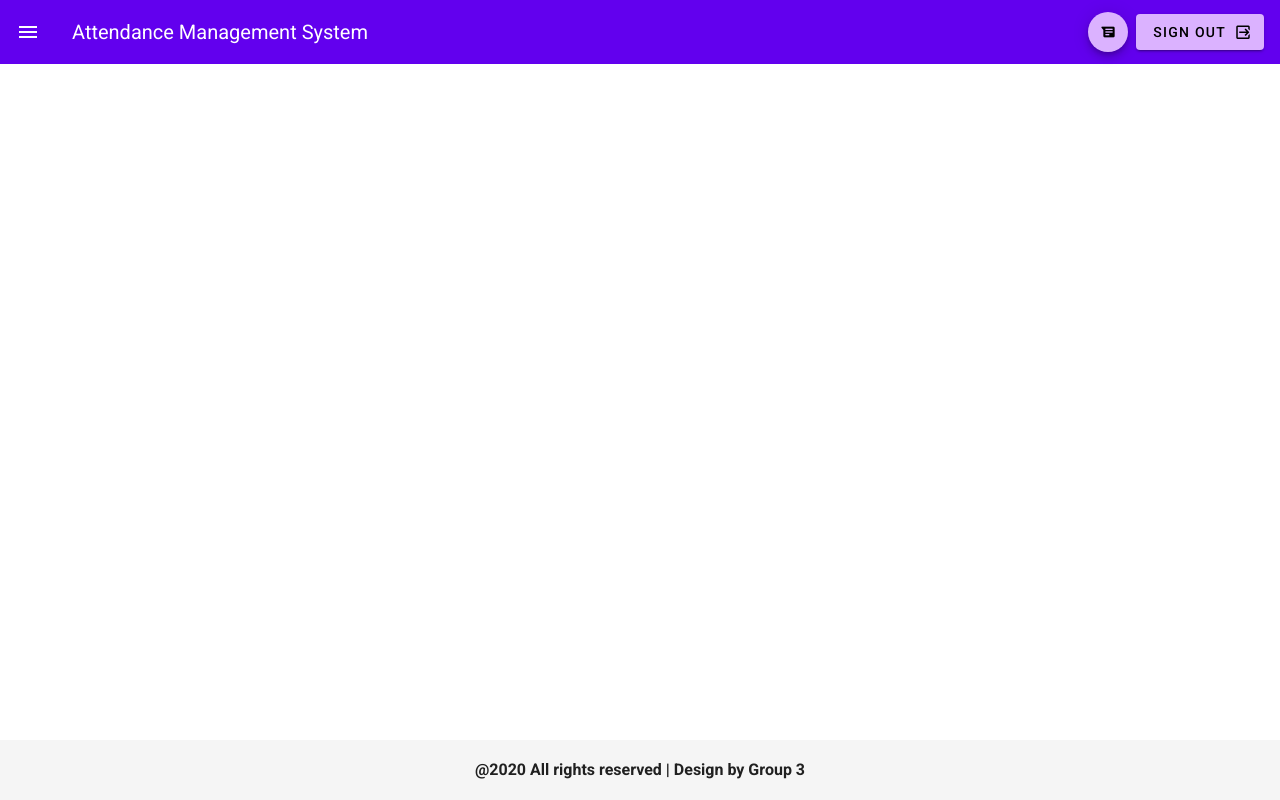
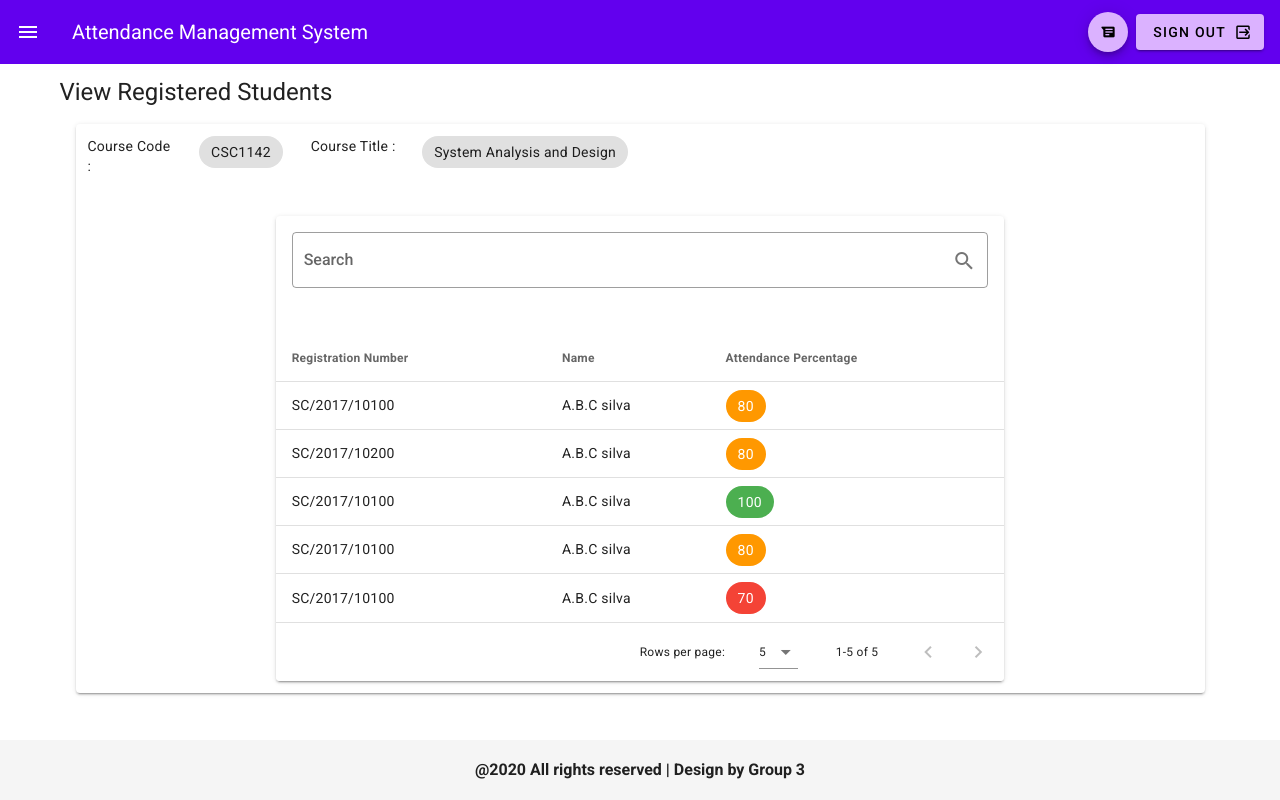
Before and after one commit to GimanthaDissanayake/attendance-management-system, a Vue app: page /RegisteredStudents in a window 1280 px wide. Built offline with nearby package versions, Linux system fonts and the light colour scheme.

Commit message:
added ViewRegisteredStudents

```diff
--- a/src/router.js
+++ b/src/router.js
@@ -7,6 +7,7 @@ import ViewAttendance from './views/ViewAttendance.vue'
 import ViewMahapolaEligibility from './views/ViewMahapolaEligibility.vue'
 import ViewDetailedAttendance from './views/ViewDetailedAttendance.vue'
 import ViewDetailedCourse from './views/ViewDetailedCourse.vue'
+import ViewRegisteredStudents from './views/ViewRegisteredStudents.vue'
 import ViewAlerts from "./views/ViewAlerts.vue"
 import MarkAttendance from "./views/MarkAttendance.vue"
 
@@ -52,6 +53,11 @@ export default new Router({
       component: ViewDetailedCourse
     },
     {
+      path: '/RegisteredStudents',
+      name: 'registeredstudents',
+      component: ViewRegisteredStudents
+    },
+    {
       path: '/ViewAlerts',
       name: 'viewalerts',
       component: ViewAlerts
--- /dev/null
+++ b/src/views/ViewRegisteredStudents.vue
@@ -0,0 +1,118 @@
+<template>
+  <v-container>
+    <p class='text-h5'>View Registered Students</p>
+
+    <v-card class="mx-4 mb-4 text-body-2">
+        <v-container>
+            <v-row>
+                <v-col cols="12" sm="6" md="6">
+                    <v-row>
+                        <v-col>
+                            <p>Course Code :</p>
+                        </v-col>
+                        <v-col>
+                            <v-chip>{{course.course_code}}</v-chip>
+                        </v-col>
+                        <v-col>
+                            <p>Course Title :</p>
+                        </v-col>
+                        <v-col>
+                            <v-chip>{{course.course_title}}</v-chip>
+                        </v-col>
+                    </v-row>
+                </v-col>
+            </v-row>
+        </v-container>
+        <v-container>
+            <v-row align="center" justify="center">
+                <v-col cols="12" sm="8" md="8">
+                    <v-card>
+                        <v-card-title>
+                            <v-text-field
+                            v-model="search"
+                            label="Search"
+                            placeholder="Enter Student Registration Number or Name to search"
+                            append-icon="mdi-magnify"
+                            outlined
+                            clearable
+                            single-line>
+                            </v-text-field>
+                        </v-card-title>
+                        <v-data-table
+                        :headers="headers"
+                        :items="students"
+                        :search="search"
+                        :items-per-page="5" >
+                            <template v-slot:item.percentage="{ item }">
+                                <v-chip
+                                :color="getColor(item.percentage)"
+                                dark>
+                                    {{ item.percentage }}
+                                </v-chip>
+                            </template>
+                        </v-data-table>
+                    </v-card>
+                </v-col>
+            </v-row>
+          </v-container>
+    </v-card>
+  </v-container>
+</template>
+
+<script>
+export default {
+    data() {
+        return {
+            search: '',
+            course: {
+                course_code: 'CSC1142',
+                course_title: 'System Analysis and Design',
+                overall_attendance_percentage: '85%'
+            },
+            students: [
+                {
+                    registration_no : 'SC/2017/10100',
+                    name: 'A.B.C silva',
+                    percentage: '80'
+                },
+                {
+                    registration_no : 'SC/2017/10200',
+                    name: 'A.B.C silva',
+                    percentage: '80'
+                },
+                {
+                    registration_no : 'SC/2017/10100',
+                    name: 'A.B.C silva',
+                    percentage: '100'
+                },
+                {
+                    registration_no : 'SC/2017/10100',
+                    name: 'A.B.C silva',
+                    percentage: '80'
+                },
+                {
+                    registration_no : 'SC/2017/10100',
+                    name: 'A.B.C silva',
+                    percentage: '70'
+                },
+            ],
+            headers: [
+                { text: 'Registration Number', align: 'start',  value: 'registration_no'},
+                { text: 'Name', value: 'name'},
+                { text: 'Attendance Percentage', value: 'percentage'}
+            ]
+        }
+    },
+    methods: {
+        getColor(percentage){
+            if(percentage < 80) return 'red'
+            else if(percentage > 80) return 'green'
+            else return 'orange'
+        }
+    }
+}
+</script>
+
+<style>
+
+</style>
```
